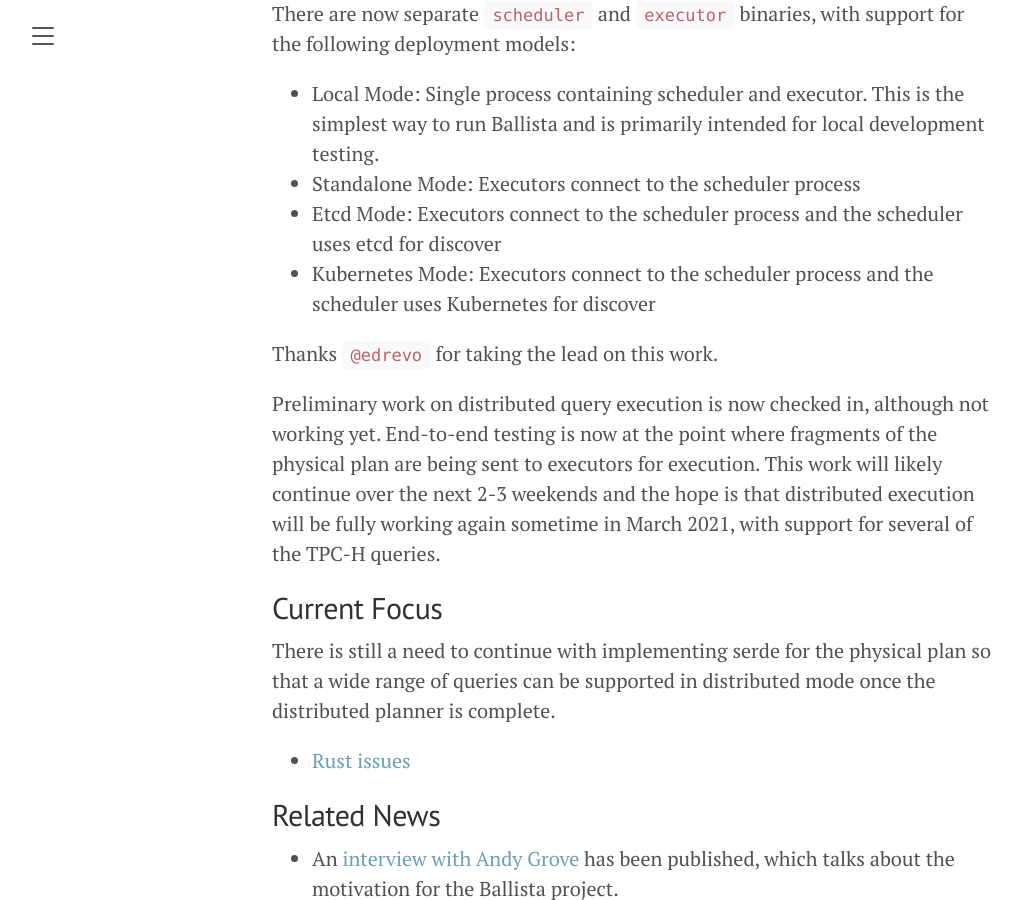
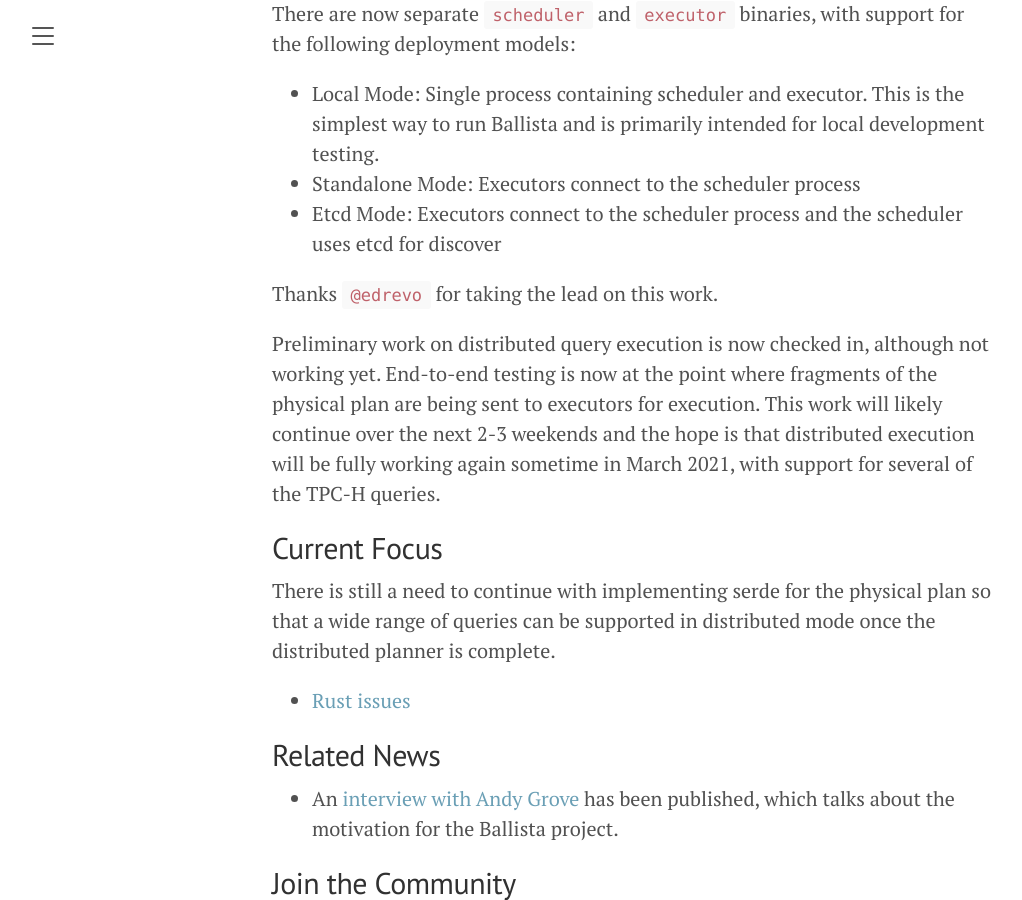
Before and after one commit to ballista-compute/website, a Jekyll site: the page built from jekyll-content/_posts/2021-01-31-this-week-in-ballista-3.md, in a window 1280 px wide and 900 px high, scrolled down 521 px. Shown: the whole window, without its empty margins (8-1030 px from the left). Built offline with Jekyll 4.4.1, drawn with Linux system fonts in a browser that asks for light colours.

Commit message:
remove k8s mode

```diff
--- a/jekyll-content/_posts/2021-01-31-this-week-in-ballista-3.md
+++ b/jekyll-content/_posts/2021-01-31-this-week-in-ballista-3.md
@@ -21,7 +21,6 @@
   primarily intended for local development testing.
 - Standalone Mode: Executors connect to the scheduler process
 - Etcd Mode: Executors connect to the scheduler process and the scheduler uses etcd for discover
-- Kubernetes Mode: Executors connect to the scheduler process and the scheduler uses Kubernetes for discover
 
 Thanks `@edrevo` for taking the lead on this work.
 
```
